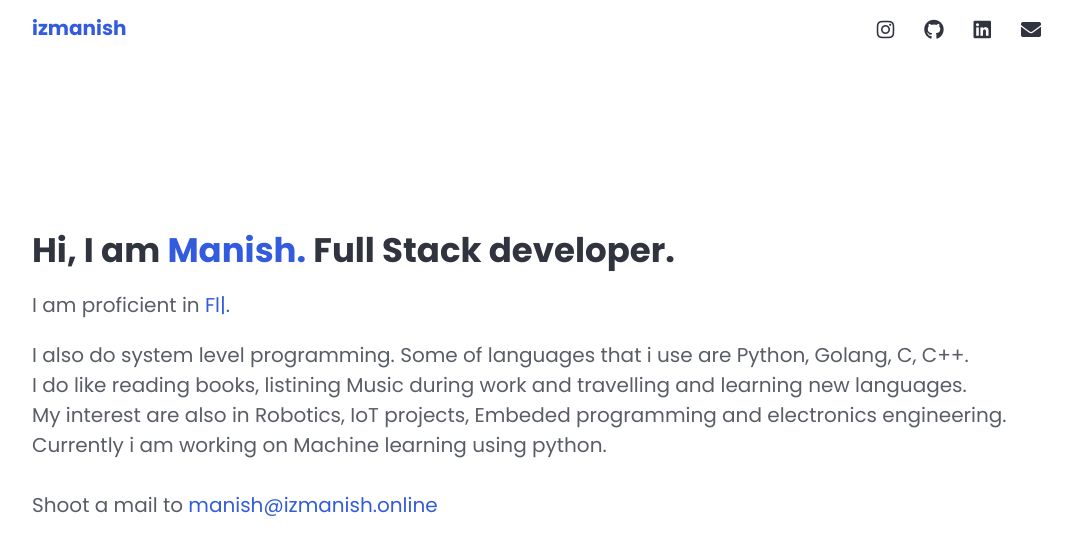
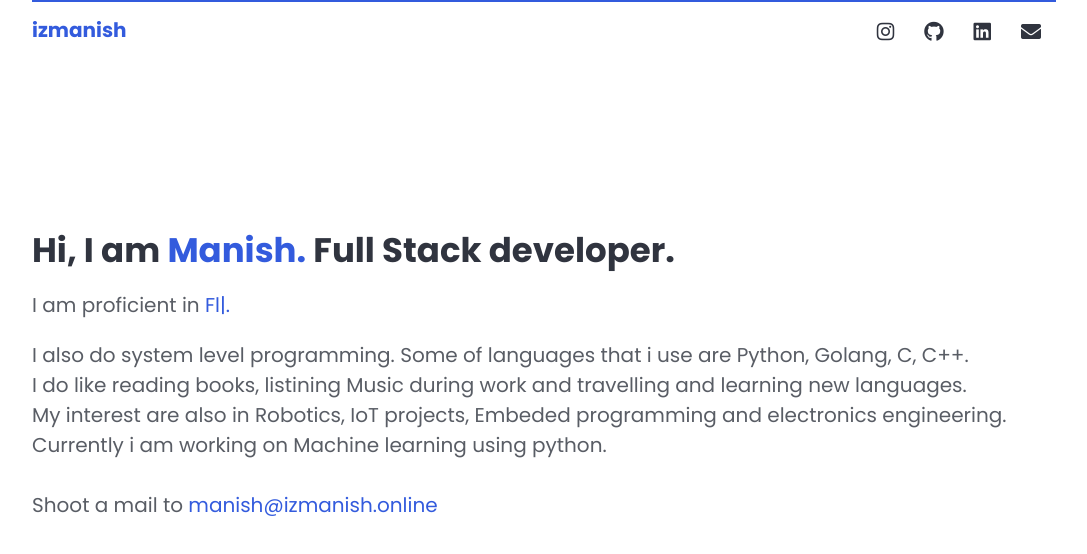
Before and after one commit to itzmanish/my-portfolio, a Gatsby site: page / in a window 1280 px wide. Shown: the whole page, without its empty margins (96-1183 px from the left). Built offline with nearby package versions, Linux system fonts and the light colour scheme; Gatsby itself is replaced by a stand-in of ours.

Commit message:
a single line on top just for fun.

```diff
--- a/src/components/layout.css
+++ b/src/components/layout.css
@@ -47,6 +47,7 @@ a {
   justify-content: space-around;
   align-items: center;
   flex-wrap: wrap;
+  border-top: 2px solid #335bdd;
 }
 
 .main-nav ul {
```
